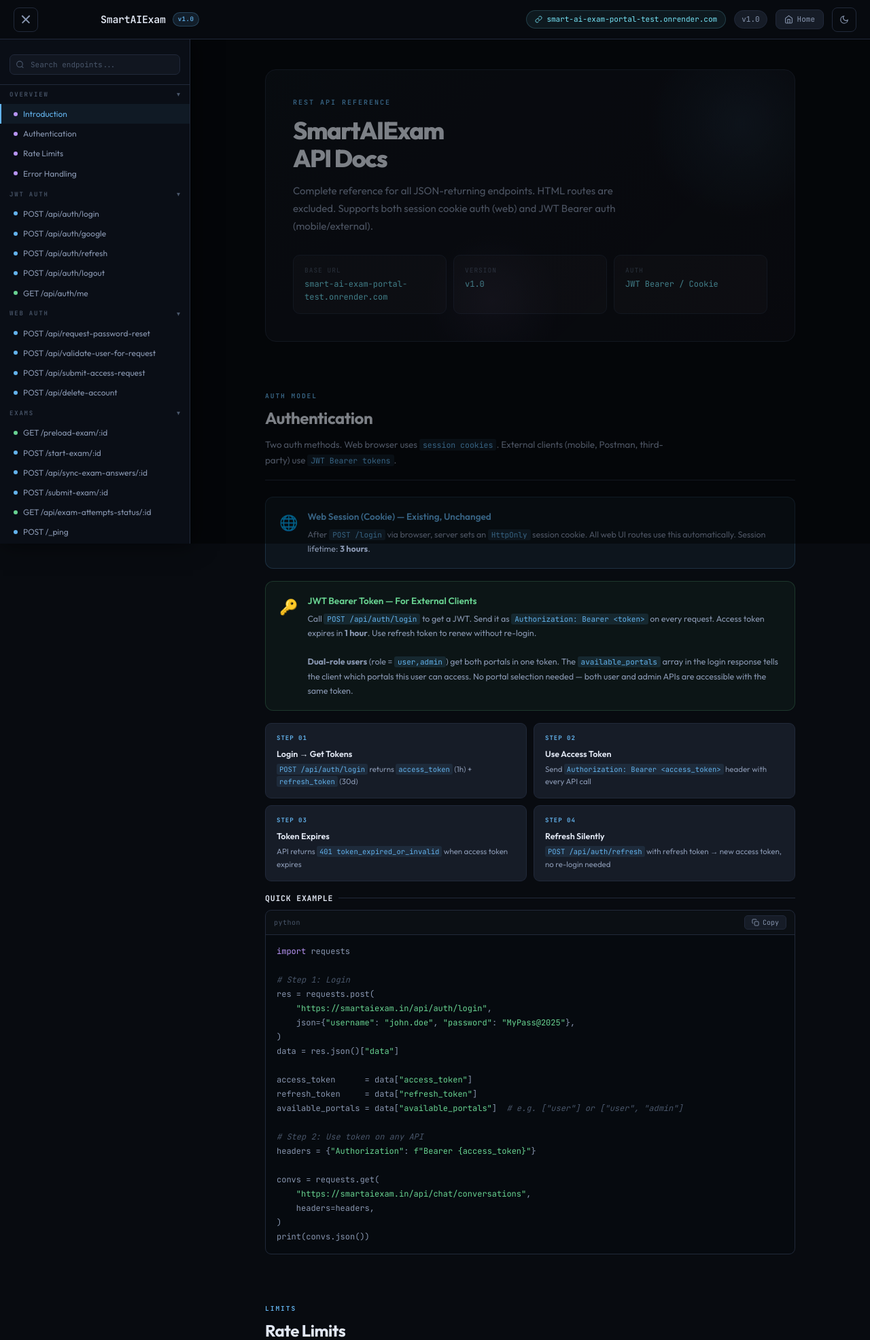
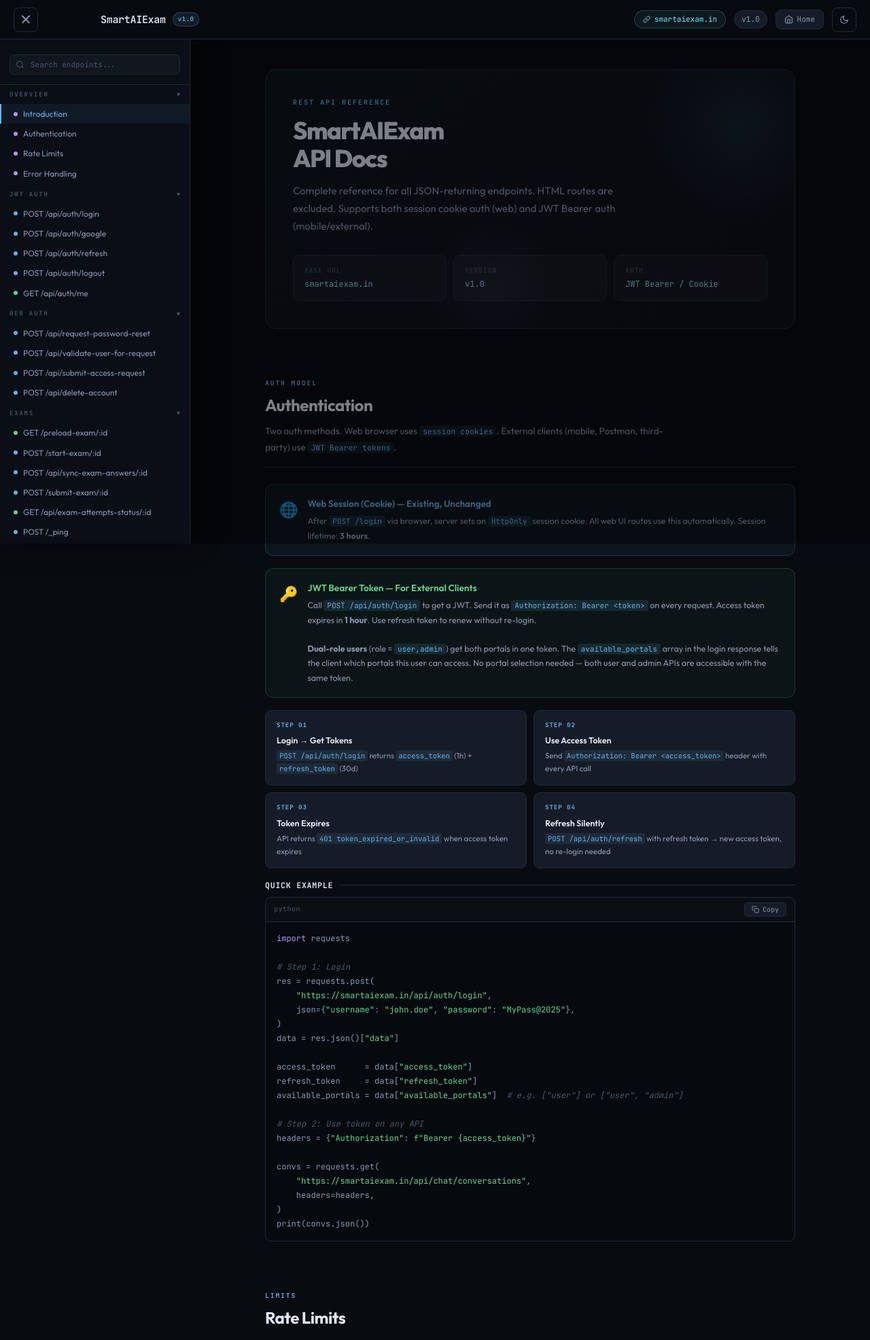
Before and after one commit to exam-portal-desk/ai-exam-portal-test, a Flask app: page /api-docs in a window 1280 px wide. Shown: the top 1972 px of the page at 68% size. Run offline with Flask 3, Linux system fonts and the light colour scheme; grey boxes are pictures that could not be loaded.

Commit message:
SmartAIExam API Documentation - Mobile View Fix

```diff
--- a/templates/api_docs.html
+++ b/templates/api_docs.html
@@ -11,7 +11,7 @@
 /* ── CONFIG (update these if domain/version changes) ── */
 :root {
   --api-base-url: "https://smartaiexam.in";
-  --api-version: "v1.1";
+  --api-version: "v1.0";
 }
 
 /* ── THEME ── */
@@ -420,6 +420,11 @@
   .base-url-pill,.version-chip { display:none; }
   .jwt-flow { grid-template-columns:1fr; }
   .sidebar-open .footer { margin-left:0; }
+  .logo-text { display:none; }
+  .logo-badge { display:none; }
+  .header { padding:0 10px; gap:6px; }
+  .nav-home-btn span { display:none; }
+  .nav-home-btn { padding:5px 8px; min-width:32px; justify-content:center; }
 }
 </style>
 </head>
@@ -428,7 +433,7 @@
 <!-- CONFIG — Edit here for domain/version changes -->
 <script>
 const API_CONFIG = {
-  baseUrl: "https://smart-ai-exam-portal-test.onrender.com",
+  baseUrl: "https://smartaiexam.in",
   version: "v1.0",
   year:    new Date().getFullYear()
 };
--- a/templates/index.html
+++ b/templates/index.html
@@ -684,8 +684,8 @@
     <nav class="nav-links" id="desktopNav">
         <a href="#features" class="nav-link">Features</a>
         <a href="#how" class="nav-link">How it works</a>
+        <a href="{{ url_for('misc.api_docs') }}" class="nav-link">API Docs</a>
         <a href="{{ url_for('misc.support') }}" class="nav-link">Support</a>
-        <a href="{{ url_for('misc.api_docs') }}" class="nav-link">API Docs</a>
         <a href="{{ url_for('auth.login') }}" class="nav-link">Sign in</a>
         <a href="{{ url_for('auth.create_account') }}" class="nav-cta">Get started</a>
         <div class="landing-theme-selector" id="landingThemeSelector">
@@ -714,6 +714,7 @@
     <div class="nav-mobile" id="mobileNav">
         <a href="#features">Features</a>
         <a href="#how">How it works</a>
+        <a href="{{ url_for('misc.api_docs') }}" class="nav-link">API Docs</a>
         <a href="{{ url_for('misc.support') }}">Support</a>
         <a href="{{ url_for('auth.login') }}">Sign in</a>
         <a href="{{ url_for('auth.create_account') }}">Get started →</a>
```
